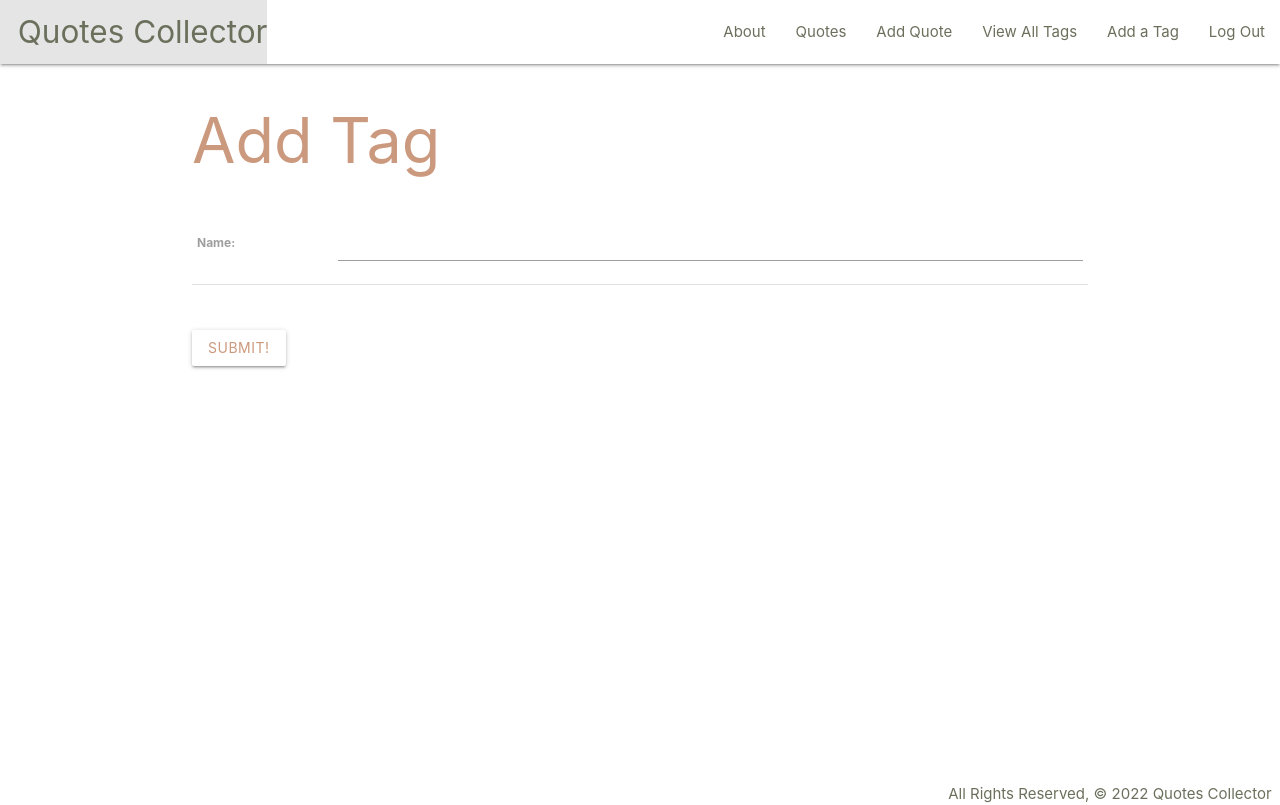
After one commit to bholeneha/quotescollector, a Django app: page /tags/create/ in a window 1280 px wide. The commit adds this page. Run offline with Django 4.2, Linux system fonts and the light colour scheme; the visitor is signed in with stand-in values (Sample User, id 1).

Commit message:
add django auth paths, add many to many paths, views functions, fix templates

```diff
--- a/main_app/models.py
+++ b/main_app/models.py
@@ -1,11 +1,22 @@
 from django.db import models
 from django.urls import reverse
 from datetime import date
+from django.contrib.auth.models import User
 
-# Create your models here.
+class Tag(models.Model):
+    name = models.CharField(max_length=100)
+
+    def __str__(self):
+        return self.name
+
+    def get_absolute_url(self):
+        return reverse('tags_detail', kwargs={'pk': self.id})
+
 class Quote(models.Model):
     quote = models.TextField(max_length=1000)
     author = models.CharField(max_length=100)
+    tags = models.ManyToManyField(Tag)
+    user = models.ForeignKey(User, on_delete=models.CASCADE)
 
     def __str__(self):
         return f'Quote Number {self.id}'
@@ -29,3 +40,10 @@ class Discussion(models.Model):
 
     class Meta:
         ordering = ['-date']
+
+class Photo(models.Model):
+  url = models.CharField(max_length=200)
+  quote = models.ForeignKey(Quote, on_delete=models.CASCADE)
+
+  def __str__(self):
+    return f"Photo for quote_id: {self.quote_id} @{self.url}"
--- a/main_app/static/css/style.css
+++ b/main_app/static/css/style.css
@@ -1,14 +1,90 @@
+:root {
+    --text-highlight: #CB997E;
+    --text-nav: #6B705C;
+}
+
 body {
-    display: flex;
+    position: relative;
     min-height: 100vh;
-    flex-direction: column;
+    color: var(--text-nav);
 }
 
 main {
     flex: 1 0 auto;
+    display: flex;
+    flex-direction: column;
+    padding-bottom: 2.5rem;
 }
 
-footer.page-footer {
-    padding-top: 0;
-    text-align: right;
+.page-footer {
+    position: absolute;
+    bottom: 0;
+    width: 100%;
+    height: 2.5rem;
+    background-color: transparent;
+    color: var(--text-nav);
+    text-align: center;
 }
+
+li,
+a {
+    color: var(--text-nav);
+}
+
+header>nav {
+    background-color: transparent;
+    color: var(--text-nav);
+}
+
+header>nav>div>ul>li>a,
+nav .brand-logo {
+    color: var(--text-nav)
+}
+
+h1,
+h2,
+h3,
+h4,
+h5,
+h6 {
+    color: var(--text-highlight);
+}
+
+.btn {
+    color: var(--text-highlight);
+    background-color: white;
+    margin-top: 5%;
+    margin-bottom: 5%;
+}
+
+.card .card-action a:not(.btn):not(.btn-large):not(.btn-small):not(.btn-large):not(.btn-floating) {
+    color: var(--text-highlight);
+}
+
+.small-btn {
+    font-size: 14px;
+    padding: 0px 0px;
+    line-height: 7px;
+    height: 14px;
+}
+
+.btn:hover {
+    background-color: antiquewhite;
+    color: var(--text-nav)
+}
+
+.helper-text {
+    font-size: x-small;
+    opacity: 70%;
+}
+
+.card-title {
+    color: var(--text-highlight);
+}
+
+.tags {
+    border-top: 1px solid rgba(160, 160, 160, 0.2);
+    padding: 2px 24px;
+    font-size: smaller;
+    opacity: 75%;
+}
--- a/main_app/templates/about.html
+++ b/main_app/templates/about.html
@@ -1,6 +1,5 @@
 {% extends 'base.html' %}
 {% block content %}
   <h1>About the Quotes Collector</h1>
-  <hr />
   <p>Collect Your Favourite Quotes!</p>
 {% endblock %}
--- a/main_app/templates/base.html
+++ b/main_app/templates/base.html
@@ -10,16 +10,24 @@
   <link rel="stylesheet" href="{% static 'css/style.css' %}">
 </head>
 <body>
-  <header class="navbar-fixed">
+  <header class="">
     <nav>
-      <div class="nav-wrapper">
+      <div class="">
         <ul>
           <li><a href="{% url 'home' %}" class="left brand-logo">&nbsp;&nbsp;Quotes Collector</a></li>
         </ul>
         <ul class="right">
           <li><a href="{% url 'about' %}">About</a></li>
+          <li><a href="{% url 'index' %}">Quotes</a></li>
+          {% if user.is_authenticated %}
           <li><a href="{% url 'quotes_create' %}">Add Quote</a></li>
-          <li><a href="{% url 'index' %}">View All Quotes</a></li>
+          <li><a href="{% url 'tags_index' %}">View All Tags</a></li>
+            <li><a href="{% url 'tags_create' %}">Add a Tag</a></li>
+            <li><a href="{% url 'logout' %}">Log Out</a></li>
+          {% else %}
+            <li><a href="{% url 'login' %}">Log In</a></li>
+            <li><a href="{% url 'signup' %}">Sign Up</a></li>
+          {% endif %}
         </ul>
       </div>
     </nav>
--- /dev/null
+++ b/main_app/templates/main_app/tag_form.html
@@ -0,0 +1,19 @@
+{% extends 'base.html' %}
+
+{% block content %}
+  {% if object %}
+    <h1>Edit <span class="teal-text">{{object.name}}</span></h1>
+  {% else %}
+    <h1>Add Tag</h1>
+  {% endif %}
+  <!-- Leaving the action empty makes the form post to the same url used to display it -->
+  <form action="" method="post">
+    <!-- Django requires the following for security purposes -->
+    {% csrf_token %}
+    <table>
+      <!-- Render the inputs inside of <tr>s & <td>s -->
+      {{ form.as_table }}
+    </table>
+    <input type="submit" value="Submit!" class="btn">
+  </form>
+{% endblock %}
--- a/main_app/urls.py
+++ b/main_app/urls.py
@@ -2,12 +2,30 @@ from django.urls import path
 from . import views
 
 urlpatterns = [
+  # General Paths
   path('', views.home, name='home'),
   path('about/', views.about, name='about'),
+
+  # Quotes Paths
   path('quotes/', views.quotes_index, name='index'),
   path('quotes/<int:quote_id>/', views.quotes_detail, name='detail'),
   path('quotes/create/', views.QuoteCreate.as_view(), name='quotes_create'),
   path('quotes/<int:pk>/update/', views.QuoteUpdate.as_view(), name='quotes_update'),
   path('quotes/<int:pk>/delete/', views.QuoteDelete.as_view(), name='quotes_delete'),
+
+  # Discussion Paths
   path('quotes/<int:quote_id>/add_discussion', views.add_discussion, name='add_discussion'),
+
+  # Tags Paths
+  path('quotes/<int:quote_id>/add_tag/<int:tag_id>/', views.add_tag, name='add_tag'),
+  path('quotes/<int:quote_id>/remove_tag/<int:tag_id>/', views.remove_tag, name='remove_tag'),
+  path('tags/', views.TagList.as_view(), name='tags_index'),
+  path('tags/<int:pk>/', views.TagDetail.as_view(), name='tags_detail'),
+  path('tags/create/', views.TagCreate.as_view(), name='tags_create'),
+  path('tags/<int:pk>/update/', views.TagUpdate.as_view(), name='tags_update'),
+  path('tags/<int:pk>/delete/', views.TagDelete.as_view(), name='tags_delete'),
+
+  # Auth Paths
+  path('accounts/signup/', views.signup, name='signup'),
+
 ]
--- a/main_app/views.py
+++ b/main_app/views.py
@@ -1,15 +1,42 @@
 from django.shortcuts import render, redirect
-from .models import Quote
+from .models import Quote, Discussion, Tag
 from django.views.generic.edit import CreateView, UpdateView, DeleteView
+from django.views.generic import ListView, DetailView
 from .forms import DiscussionForm
+from django.contrib.auth import login
+from django.contrib.auth.decorators import login_required
+from django.contrib.auth.forms import UserCreationForm
+from django.contrib.auth.mixins import LoginRequiredMixin
+
+
+def signup(request):
+  error_message = ''
+  if request.method == 'POST': # if the user submited a form
+    form = UserCreationForm(request.POST) # Making a new instance of the class, request.POST is the body of the form
+    if form.is_valid(): # Validate it
+      user = form.save() # If valid, save
+      login(request, user)
+      return redirect('index') # Redirect to indec
+    else:
+      print(form.errors) #not valid
+      error_message = form.errors # error message
+  form = UserCreationForm() #empty form
+  return render(request, 'registration/signup.html', {
+    'form': form,
+    'error_message': error_message
+  }) # Send empty form and render for retry
 
 class QuoteCreate(CreateView):
     model = Quote
-    fields = '__all__'
+    fields = ['quote', 'author']
+
+    def form_valid(self, form):
+      form.instance.user = self.request.user
+      return super().form_valid(form)
 
 class QuoteUpdate(UpdateView):
     model = Quote
-    fields = '__all__'
+    fields = ['quote', 'author']
 
 class QuoteDelete(DeleteView):
     model = Quote
@@ -22,18 +49,23 @@ def home(request):
 def about(request):
   return render(request, 'about.html')
 
+@login_required
 def quotes_index(request):
-    quotes = Quote.objects.all()
+    quotes = Quote.objects.filter(user=request.user)
     return render(request, 'quotes/index.html', { "quotes": quotes })
 
+@login_required
 def quotes_detail(request, quote_id):
   quote = Quote.objects.get(id=quote_id)
+  tags = Tag.objects.exclude(id__in = quote.tags.all().values_list('id'))
   discussion_form = DiscussionForm()
   return render(request, 'quotes/detail.html', {
     'quote': quote,
-    'discussion_form': discussion_form
+    'discussion_form': discussion_form,
+    'tags': tags
   })
 
+@login_required
 def add_discussion(request, quote_id):
   form = DiscussionForm(request.POST)
   if form.is_valid():
@@ -42,3 +74,31 @@ def add_discussion(request, quote_id):
     print(new_discussion)
     new_discussion.save()
   return redirect('detail', quote_id=quote_id)
+
+@login_required
+def add_tag(request, quote_id, tag_id):
+  Quote.objects.get(id=quote_id).tags.add(tag_id)
+  return redirect('detail', quote_id=quote_id)
+
+@login_required
+def remove_tag(request, quote_id, tag_id):
+  Quote.objects.get(id=quote_id).tags.remove(tag_id)
+  return redirect('detail', quote_id=quote_id)
+
+class TagList(LoginRequiredMixin, ListView):
+  model = Tag
+
+class TagDetail(LoginRequiredMixin, DetailView):
+  model = Tag
+
+class TagCreate(LoginRequiredMixin, CreateView):
+  model = Tag
+  fields = ['name']
+
+class TagUpdate(LoginRequiredMixin, UpdateView):
+  model = Tag
+  fields = ['name']
+
+class TagDelete(LoginRequiredMixin, DeleteView):
+  model = Tag
+  success_url = '/tags/'
--- a/quotescollector/settings.py
+++ b/quotescollector/settings.py
@@ -122,3 +122,6 @@ STATIC_URL = 'static/'
 # https://docs.djangoproject.com/en/4.1/ref/settings/#default-auto-field
 
 DEFAULT_AUTO_FIELD = 'django.db.models.BigAutoField'
+
+LOGIN_REDIRECT_URL = '/quotes/'
+LOGOUT_REDIRECT_URL = '/'
--- a/quotescollector/urls.py
+++ b/quotescollector/urls.py
@@ -18,5 +18,6 @@ from django.urls import path, include
 
 urlpatterns = [
     path('admin/', admin.site.urls),
-    path('', include('main_app.urls'))
+    path('', include('main_app.urls')),
+    path('accounts/', include('django.contrib.auth.urls'))
 ]
```
Also changed, not shown: main_app/templates/main_app/tag_confirm_delete.html (added, +13 -0 lines), main_app/templates/main_app/tag_detail.html (added, +19 -0 lines), main_app/templates/main_app/tag_list.html (added, +16 -0 lines), main_app/templates/quotes/detail.html (+48 -20 lines), main_app/templates/registration/login.html (added, +13 -0 lines), main_app/templates/registration/signup.html (added, +16 -0 lines), main_app/migrations/0001_initial.py, main_app/migrations/0002_alter_quote_author_alter_quote_quote.py (deleted), main_app/migrations/0003_alter_quote_quote.py (deleted), main_app/migrations/0004_alter_quote_quote_discussion.py (deleted).
